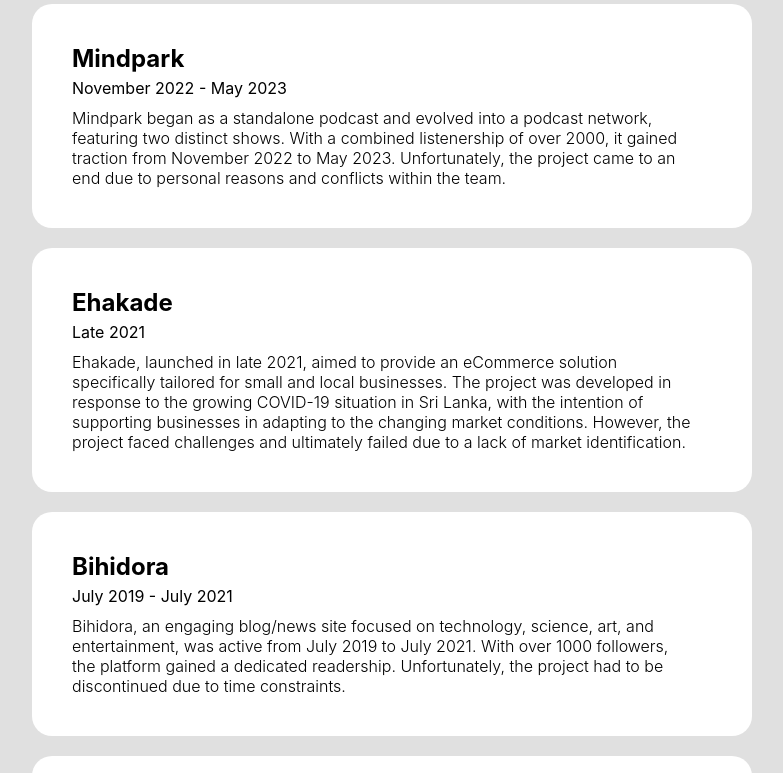
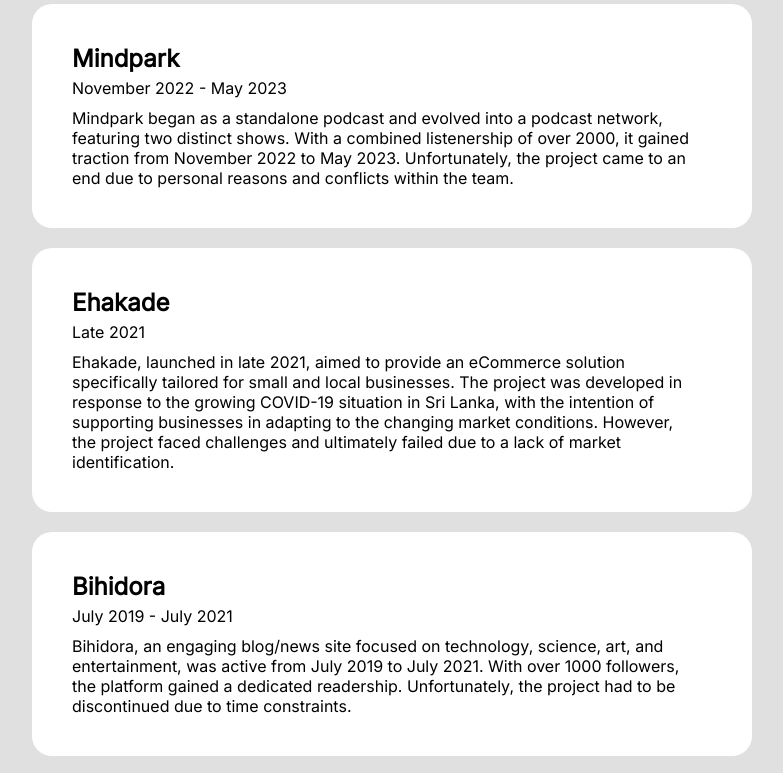
Before and after one commit to dhananjaya4u/killedbydhananjaya, a plain HTML site: page index.html in a window 1280 px wide. Shown: the part 75-848 px from the top of the page, without its empty margins (248-1031 px from the left). Drawn offline with Linux system fonts and the light colour scheme.

Commit message:
Update style.css

```diff
--- a/style.css
+++ b/style.css
@@ -1,9 +1,11 @@
+@import url('https://fonts.googleapis.com/css2?family=Inter&display=swap');
+
 * {
 	margin: 0;
 }
 
 body {
-	font-family: Inter;
+	font-family: 'Inter', sans-serif;
 	display: flex;
 	flex-direction: column;
 	justify-content: center;
@@ -20,6 +22,9 @@ body {
   	max-width: 720px;
   	padding-top: 20px;
   	padding-bottom: 40px;
+	padding-left: 10px;
+	padding-right: 10px;
+
 }
 
 .box {
```
